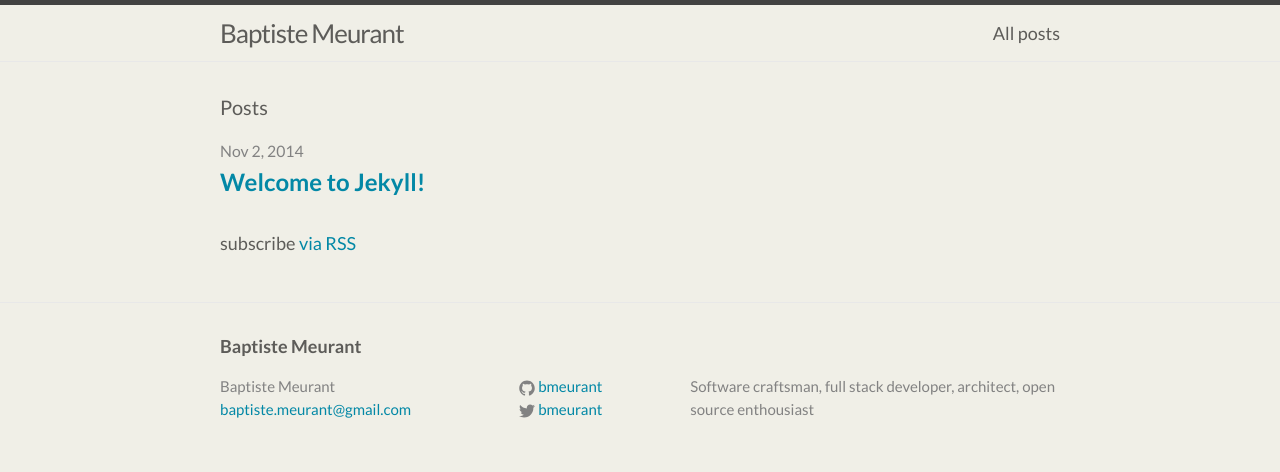
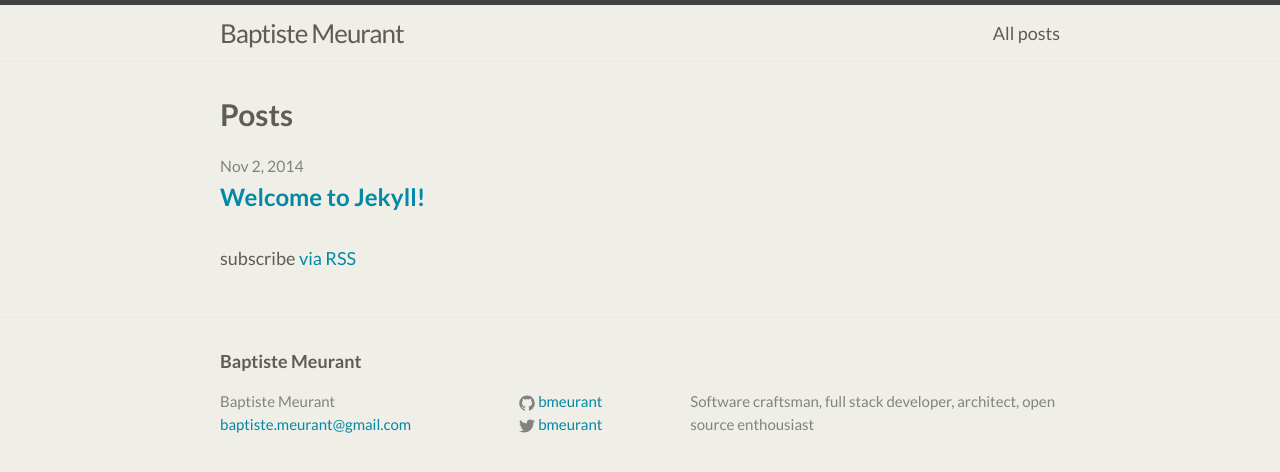
Before and after one commit to bmeurant/bmeurant.github.io, a Jekyll site: the page built from posts/index.html, in a window 1280 px wide. Shown: the top 472 px of the page. Built offline with Jekyll 4.4.1, drawn with Linux system fonts in a browser that asks for light colours; Markdown is read by kramdown in place of the engine named in the settings.

Commit message:
Change titles style

```diff
--- a/_sass/_base.scss
+++ b/_sass/_base.scss
@@ -93,7 +93,7 @@
     text-decoration: none;
 
     &:visited {
-        color: darken($brand-color, 15%);
+        color: darken($brand-color, 5%);
     }
 
     &:hover {
--- a/_sass/_layout.scss
+++ b/_sass/_layout.scss
@@ -166,8 +166,8 @@
 }
 
 .page-heading {
-    font-size: 20px;
-    font-weight: 500;
+    font-size: 30px;
+    font-weight: 700;
 }
 
 .post-list {
@@ -187,9 +187,7 @@
 .post-link {
     display: block;
     font-size: 24px;
-    &:visited {
-      color: $dark-gray;
-    }
+    color: $blue;
 }
 
 
@@ -205,6 +203,7 @@
     font-size: 42px;
     letter-spacing: -1px;
     line-height: 1;
+    color: $blue;
 
     @include media-query($on-laptop) {
         font-size: 36px;
```
